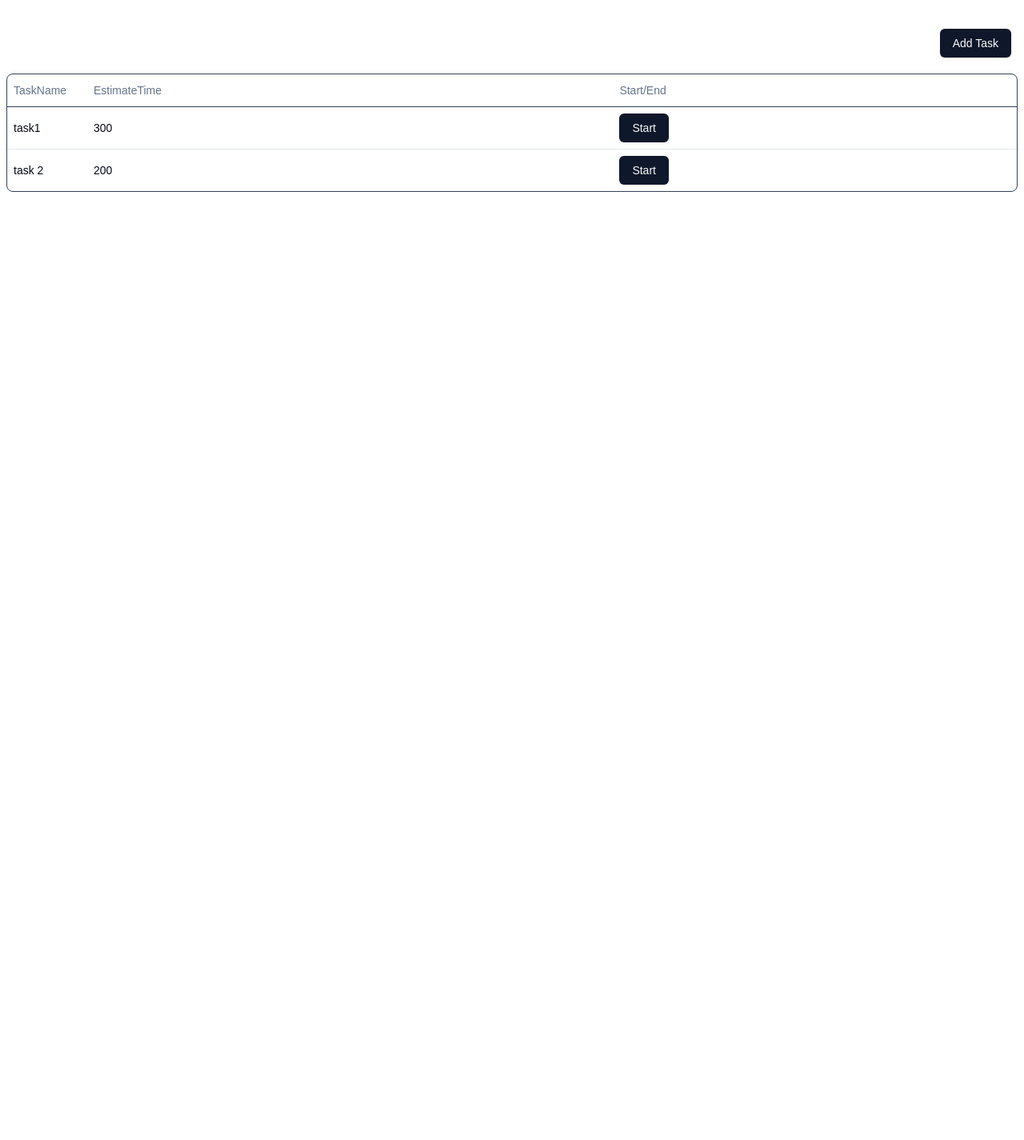
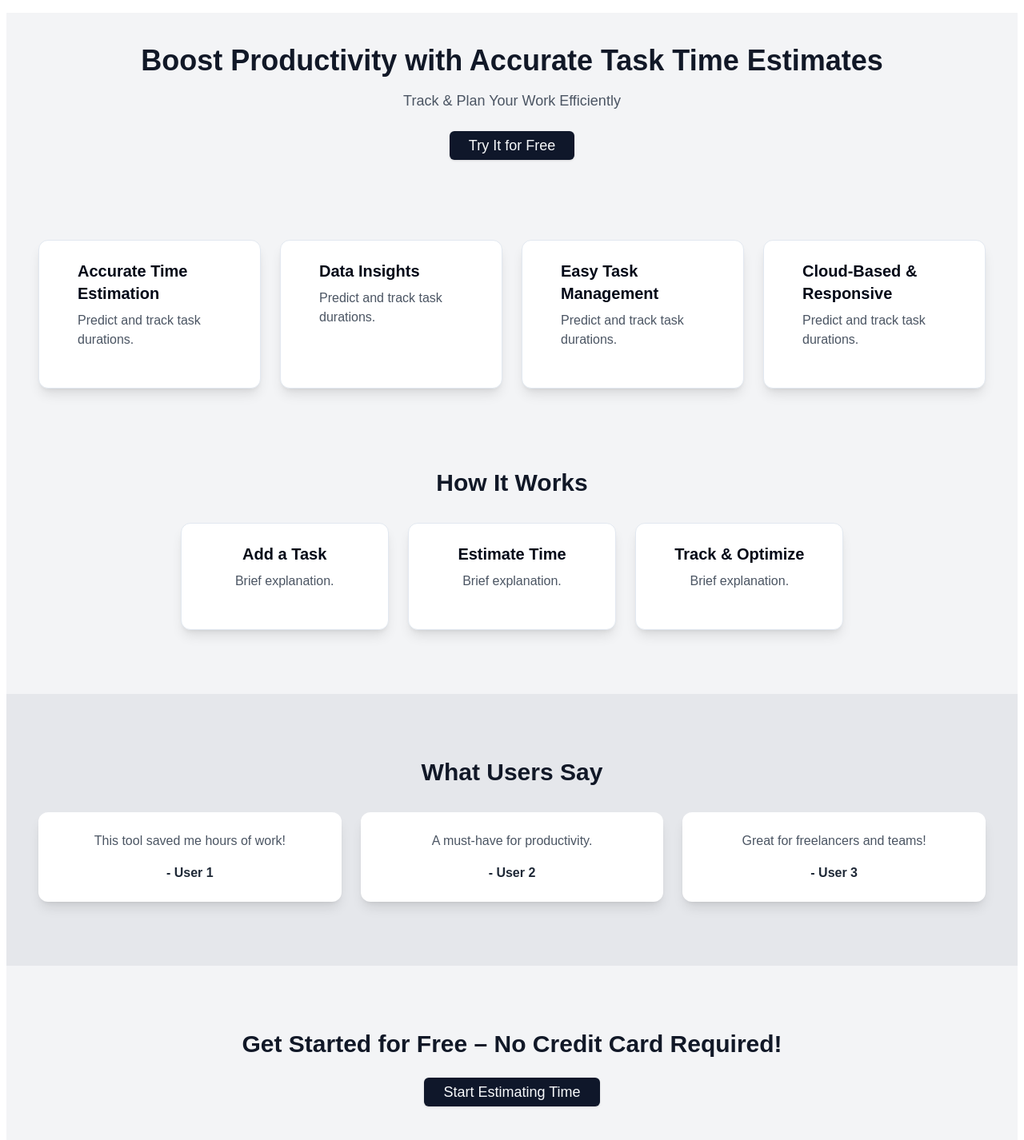
Before and after one commit to juheedhone/estimation-calculator, a Next.js app: page / in a window 1280 px wide. Shown: the top 1426 px of the page at 80% size. Before the commit the page ends 800 px from the top, so only its background shows below. Built offline with nearby package versions, Linux system fonts and the light colour scheme.

Commit message:
Sample of Landing Page.

```diff
--- a/package.json
+++ b/package.json
@@ -15,6 +15,7 @@
     "@radix-ui/react-slot": "^1.1.1",
     "class-variance-authority": "^0.7.1",
     "clsx": "^2.1.1",
+    "framer-motion": "^12.0.6",
     "lucide-react": "^0.474.0",
     "next": "15.1.6",
     "react": "^19.0.0",
--- a/src/app/page.tsx
+++ b/src/app/page.tsx
@@ -3,19 +3,22 @@ import { tasksFixture } from "@/fixture/tasks.fixture";
 import { useState } from "react";
 import AddTask from "../components/FormAddTask";
 import TimeTracker from "../components/TimeTracker";
+import LandingPage from "@/components/LandingPage";
+import FormAddTask from "../components/FormAddTask";
 
 const page = () => {
   const [tasks, setTasks] = useState(tasksFixture);
   return (
     <>
-      <AddTask
+    <LandingPage></LandingPage>
+      {/* <FormAddTask
         onSubmit={(data) => {
           console.log(data);
           const estimate = data.estimateTimeHour * 60 + data.estimateTimeMin;
           setTasks([...tasks, { name: data.name, estimate: estimate }]);
         }}
-      />
-      <TimeTracker tasks={tasks} />
+      /> */}
+      {/* <TimeTracker tasks={tasks} /> */}
     </>
   );
 };
--- /dev/null
+++ b/src/components/LandingPage.tsx
@@ -0,0 +1,91 @@
+import { Button } from "@/components/ui/button";
+import { Card, CardContent } from "@/components/ui/card";
+import { motion } from "framer-motion";
+
+export default function LandingPage() {
+  return (
+    <div className="min-h-screen bg-gray-100 text-gray-900 flex flex-col items-center">
+      {/* Hero Section */}
+      <section className="text-center py-10">
+        <h1 className="text-4xl font-bold">
+          Boost Productivity with Accurate Task Time Estimates
+        </h1>
+        <p className="text-lg text-gray-600 mt-4">
+          Track & Plan Your Work Efficiently
+        </p>
+        <Button className="mt-6 px-6 py-3 text-lg">Try It for Free</Button>
+        <div className="mt-10">
+
+        </div>
+      </section>
+      {/* Features Section */}
+      <section className="grid md:grid-cols-2 lg:grid-cols-4 gap-6 px-10 py-5">
+        {[
+          "Accurate Time Estimation",
+          "Data Insights",
+          "Easy Task Management",
+          "Cloud-Based & Responsive",
+        ].map((feature, index) => (
+          <Card key={index} className="p-6 shadow-lg rounded-xl bg-white">
+            <CardContent>
+              <h3 className="text-xl font-semibold">{feature}</h3>
+              <p className="text-gray-600 mt-2">
+                Predict and track task durations.
+              </p>
+            </CardContent>
+          </Card>
+        ))}
+      </section>
+
+      {/* How It Works */}
+      <section className="text-center py-20 px-10">
+        <h2 className="text-3xl font-bold">How It Works</h2>
+        <div className="grid md:grid-cols-3 gap-6 mt-8">
+          {["Add a Task", "Estimate Time", "Track & Optimize"].map(
+            (step, index) => (
+              <Card key={index} className="p-6 shadow-lg rounded-xl bg-white">
+                <CardContent>
+                  <h3 className="text-xl font-semibold">{step}</h3>
+                  <p className="text-gray-600 mt-2">Brief explanation.</p>
+                </CardContent>
+              </Card>
+            )
+          )}
+        </div>
+      </section>
+
+      {/* Testimonials */}
+      <section className="py-20 px-10 text-center bg-gray-200 w-full">
+        <h2 className="text-3xl font-bold">What Users Say</h2>
+        <div className="grid md:grid-cols-2 lg:grid-cols-3 gap-6 mt-8">
+          {[
+            "This tool saved me hours of work!",
+            "A must-have for productivity.",
+            "Great for freelancers and teams!",
+          ].map((review, index) => (
+            <motion.div
+              key={index}
+              className="p-6 shadow-lg rounded-xl bg-white"
+              whileHover={{ scale: 1.05 }}
+            >
+              <p className="text-gray-600">{review}</p>
+              <p className="mt-4 text-gray-800 font-semibold">
+                - User {index + 1}
+              </p>
+            </motion.div>
+          ))}
+        </div>
+      </section>
+
+      {/* Final CTA */}
+      <section className="text-center py-20">
+        <h2 className="text-3xl font-bold">
+          Get Started for Free – No Credit Card Required!
+        </h2>
+        <Button className="mt-6 px-6 py-3 text-lg">
+          Start Estimating Time
+        </Button>
+      </section>
+    </div>
+  );
+}
--- /dev/null
+++ b/src/components/ui/card.tsx
@@ -0,0 +1,76 @@
+import * as React from "react"
+
+import { cn } from "@/lib/utils"
+
+const Card = React.forwardRef<
+  HTMLDivElement,
+  React.HTMLAttributes<HTMLDivElement>
+>(({ className, ...props }, ref) => (
+  <div
+    ref={ref}
+    className={cn(
+      "rounded-xl border bg-card text-card-foreground shadow",
+      className
+    )}
+    {...props}
+  />
+))
+Card.displayName = "Card"
+
+const CardHeader = React.forwardRef<
+  HTMLDivElement,
+  React.HTMLAttributes<HTMLDivElement>
+>(({ className, ...props }, ref) => (
+  <div
+    ref={ref}
+    className={cn("flex flex-col space-y-1.5 p-6", className)}
+    {...props}
+  />
+))
+CardHeader.displayName = "CardHeader"
+
+const CardTitle = React.forwardRef<
+  HTMLDivElement,
+  React.HTMLAttributes<HTMLDivElement>
+>(({ className, ...props }, ref) => (
+  <div
+    ref={ref}
+    className={cn("font-semibold leading-none tracking-tight", className)}
+    {...props}
+  />
+))
+CardTitle.displayName = "CardTitle"
+
+const CardDescription = React.forwardRef<
+  HTMLDivElement,
+  React.HTMLAttributes<HTMLDivElement>
+>(({ className, ...props }, ref) => (
+  <div
+    ref={ref}
+    className={cn("text-sm text-muted-foreground", className)}
+    {...props}
+  />
+))
+CardDescription.displayName = "CardDescription"
+
+const CardContent = React.forwardRef<
+  HTMLDivElement,
+  React.HTMLAttributes<HTMLDivElement>
+>(({ className, ...props }, ref) => (
+  <div ref={ref} className={cn("p-6 pt-0", className)} {...props} />
+))
+CardContent.displayName = "CardContent"
+
+const CardFooter = React.forwardRef<
+  HTMLDivElement,
+  React.HTMLAttributes<HTMLDivElement>
+>(({ className, ...props }, ref) => (
+  <div
+    ref={ref}
+    className={cn("flex items-center p-6 pt-0", className)}
+    {...props}
+  />
+))
+CardFooter.displayName = "CardFooter"
+
+export { Card, CardHeader, CardFooter, CardTitle, CardDescription, CardContent }
```
Also changed, not shown: public/landingPage.webp (added), 1 other file (tests, documents, lock files or other folders).
